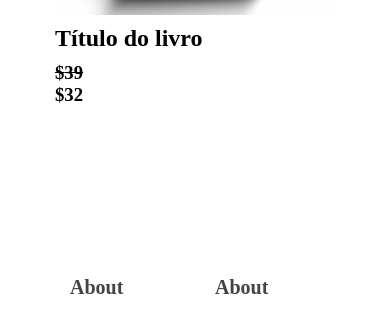
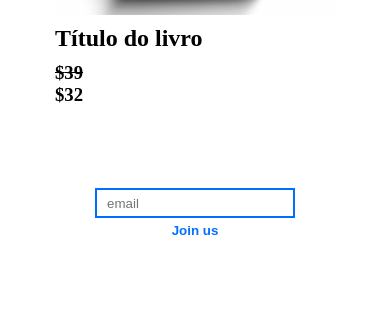
Before and after one commit to MarceloBxD/livrosseminovos, a React (Vite) app in the folder client/: page / in a window 390 px wide. Shown: the part 3527-3844 px from the top of the page. Built offline with nearby package versions, Linux system fonts and the light colour scheme.

Commit message:
feat: adding contact and adding new responsivity styles

```diff
--- /dev/null
+++ b/client/src/components/Contact/index.jsx
@@ -0,0 +1,23 @@
+import React from "react";
+import "./styles.scss";
+
+import InstagramIcon from "@mui/icons-material/Instagram";
+import WhatsAppIcon from "@mui/icons-material/WhatsApp";
+import EmailIcon from "@mui/icons-material/Email";
+
+export default function Contact() {
+  return (
+    <div className="contact">
+      <div className="text">Entre em contato</div>
+      <div className="inputArea">
+        <input type="text" placeholder="email" />
+        <button>Join us</button>
+      </div>
+      <div className="mediaIcons">
+        <InstagramIcon style={{ cursor: "pointer" }} />
+        <WhatsAppIcon style={{ cursor: "pointer" }} />
+        <EmailIcon style={{ cursor: "pointer" }} />
+      </div>
+    </div>
+  );
+}
--- /dev/null
+++ b/client/src/components/Contact/styles.scss
@@ -0,0 +1,70 @@
+.contact {
+  background-color: #006eff;
+  height: 60px;
+  display: flex;
+  justify-content: space-between;
+  align-items: center;
+  padding-left: 150px;
+  padding-right: 150px;
+
+  .text {
+    color: white;
+    font-size: 20px;
+    font-weight: 500;
+    font-family: cursive;
+  }
+  .inputArea {
+    input {
+      width: 300px;
+      height: 30px;
+      border-radius: 5px 0 0 5px;
+      border: none;
+      padding: 0 10px;
+      outline: none;
+      border: none;
+    }
+    button {
+      width: 80px;
+      height: 30px;
+      border-radius: 0 5px 5px 0;
+      border: none;
+      background-color: #fff;
+      color: #006eff;
+      font-weight: 700;
+
+      &:hover {
+        cursor: pointer;
+      }
+    }
+  }
+  .mediaIcons {
+    color: #fff;
+    display: flex;
+    gap: 15px;
+  }
+
+  @media (max-width: 768px) {
+    padding-left: 50px;
+    padding-right: 50px;
+    flex-direction: column;
+    background-color: #fff;
+    .text {
+      font-size: 15px;
+      margin-bottom: 15px;
+    }
+    .inputArea {
+      display: flex;
+      flex-direction: column;
+      align-items: center;
+      input {
+        width: 200px;
+        border: #006eff solid 2px;
+        border-radius: 0;
+      }
+      button {
+        width: 60px;
+        height: 25px;
+      }
+    }
+  }
+}
--- a/client/src/components/index.jsx
+++ b/client/src/components/index.jsx
@@ -3,3 +3,4 @@ export { default as Navbar } from "./Navbar";
 export { default as TypeProducts } from "./TypeProducts";
 export { default as Card } from "./Card";
 export { default as Swiper } from "./Swiper";
+export { default as Contact } from "./Contact";
--- a/client/src/pages/Home/index.jsx
+++ b/client/src/pages/Home/index.jsx
@@ -1,7 +1,7 @@
 import React from "react";
 import "./styles.scss";
 import Swiper from "../../components/Swiper";
-import { TypeProducts } from "../../components";
+import { Contact, TypeProducts } from "../../components";
 
 export default function Home() {
   return (
@@ -9,6 +9,7 @@ export default function Home() {
       <Swiper />
       <TypeProducts type="mais vendidos" />
       <TypeProducts type="Novos" />
+      <Contact />
     </div>
   );
 }
```
